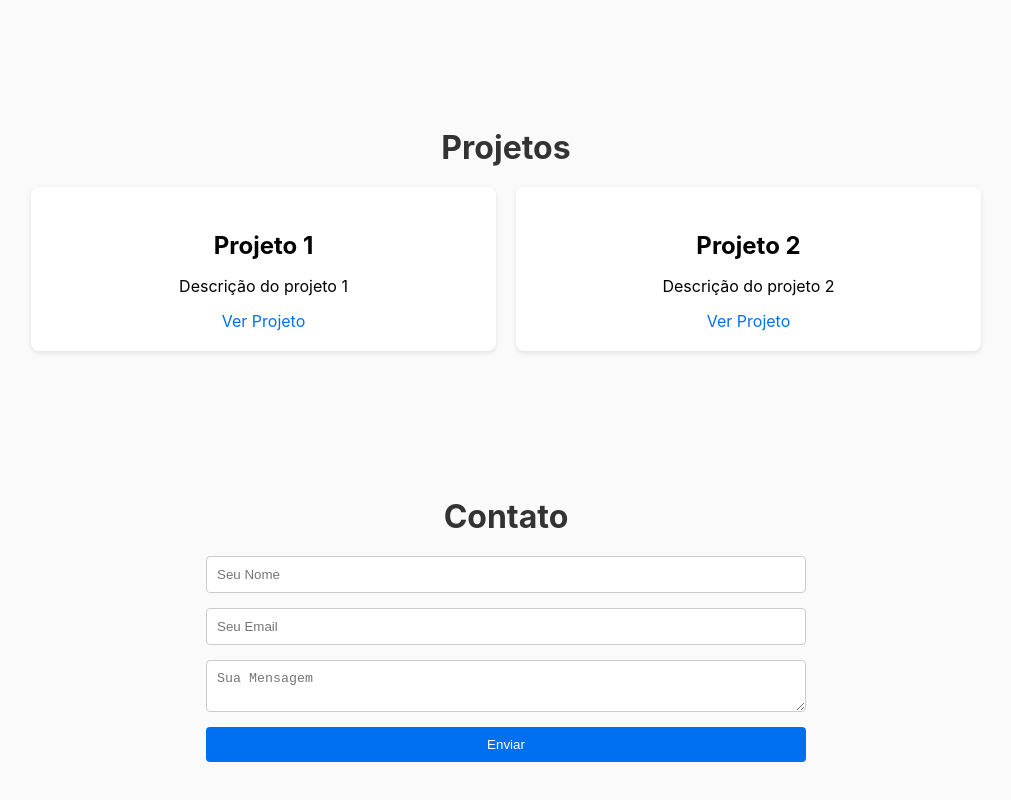
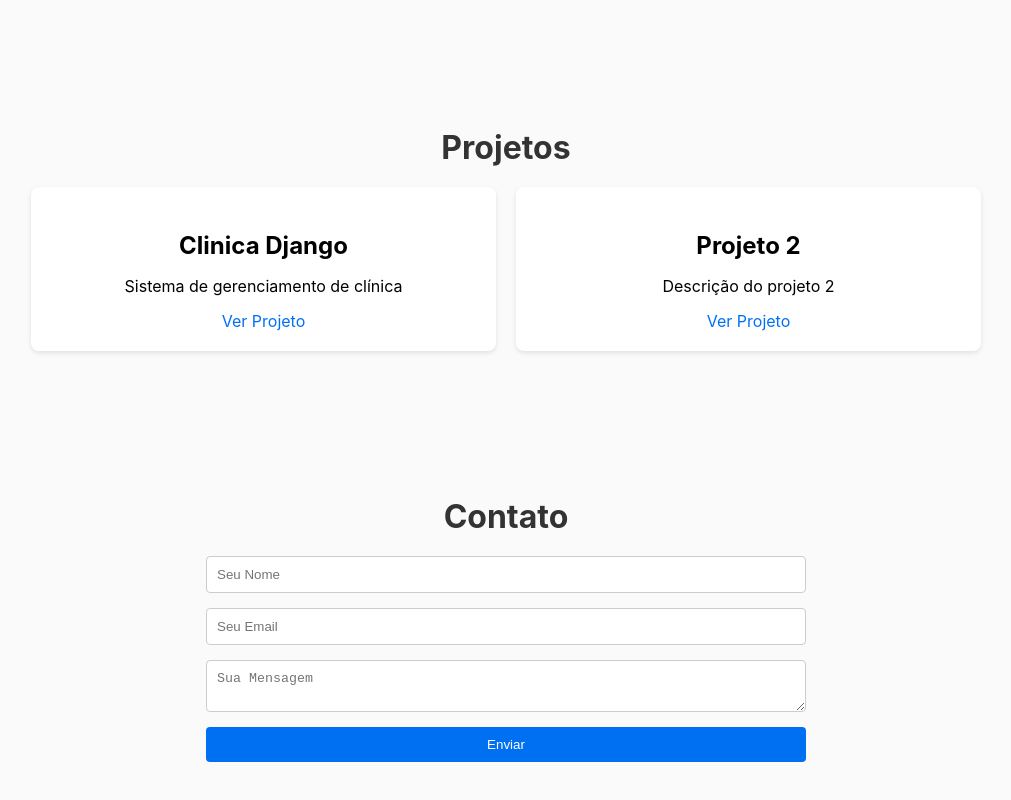
Before and after one commit to Guimax0304/my-curriculo, a Next.js app: page / in a window 1280 px wide. Shown: the part 1695-2495 px from the top of the page, without its empty margins (259-1270 px from the left). Built offline with nearby package versions, Linux system fonts and the light colour scheme.

Commit message:
implementação de um projeto

```diff
--- a/package.json
+++ b/package.json
@@ -9,6 +9,7 @@
     "lint": "next lint"
   },
   "dependencies": {
+    "@vercel/speed-insights": "^1.2.0",
     "emailjs-com": "^3.2.0",
     "framer-motion": "^12.4.10",
     "lucide-react": "^0.477.0",
--- a/src/components/ProjectsSection.tsx
+++ b/src/components/ProjectsSection.tsx
@@ -9,9 +9,9 @@ const ProjectsSection = () => {
   const projects = [
     {
       id: 1,
-      title: "Projeto 1",
-      description: "Descrição do projeto 1",
-      link: "#",
+      title: "Clinica Django",
+      description: "Sistema de gerenciamento de clínica",
+      link: "https://clinica-django-056n.onrender.com",
     },
     {
       id: 2,
```
Also changed, not shown: 1 other file (tests, documents, lock files or other folders).
